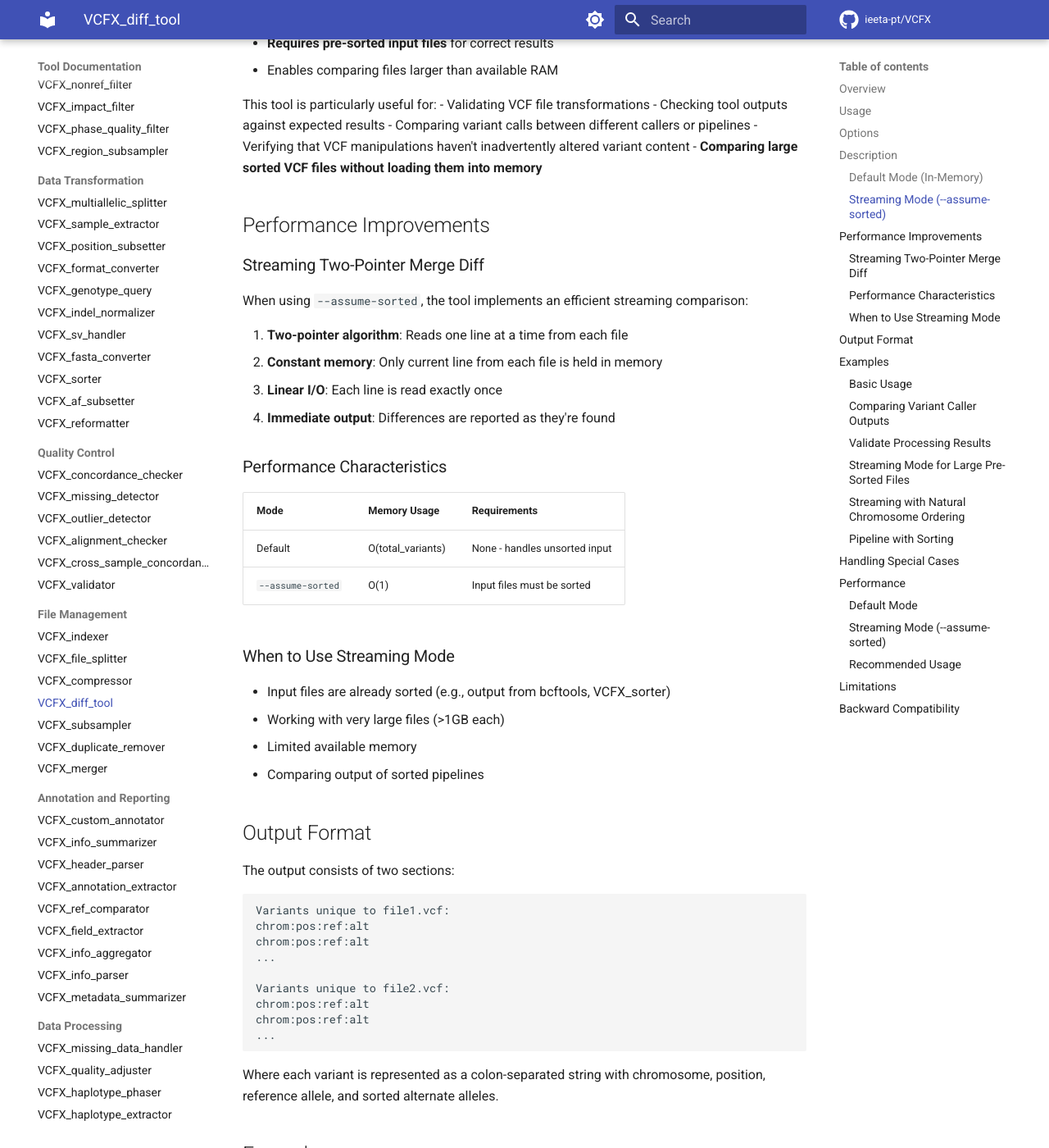
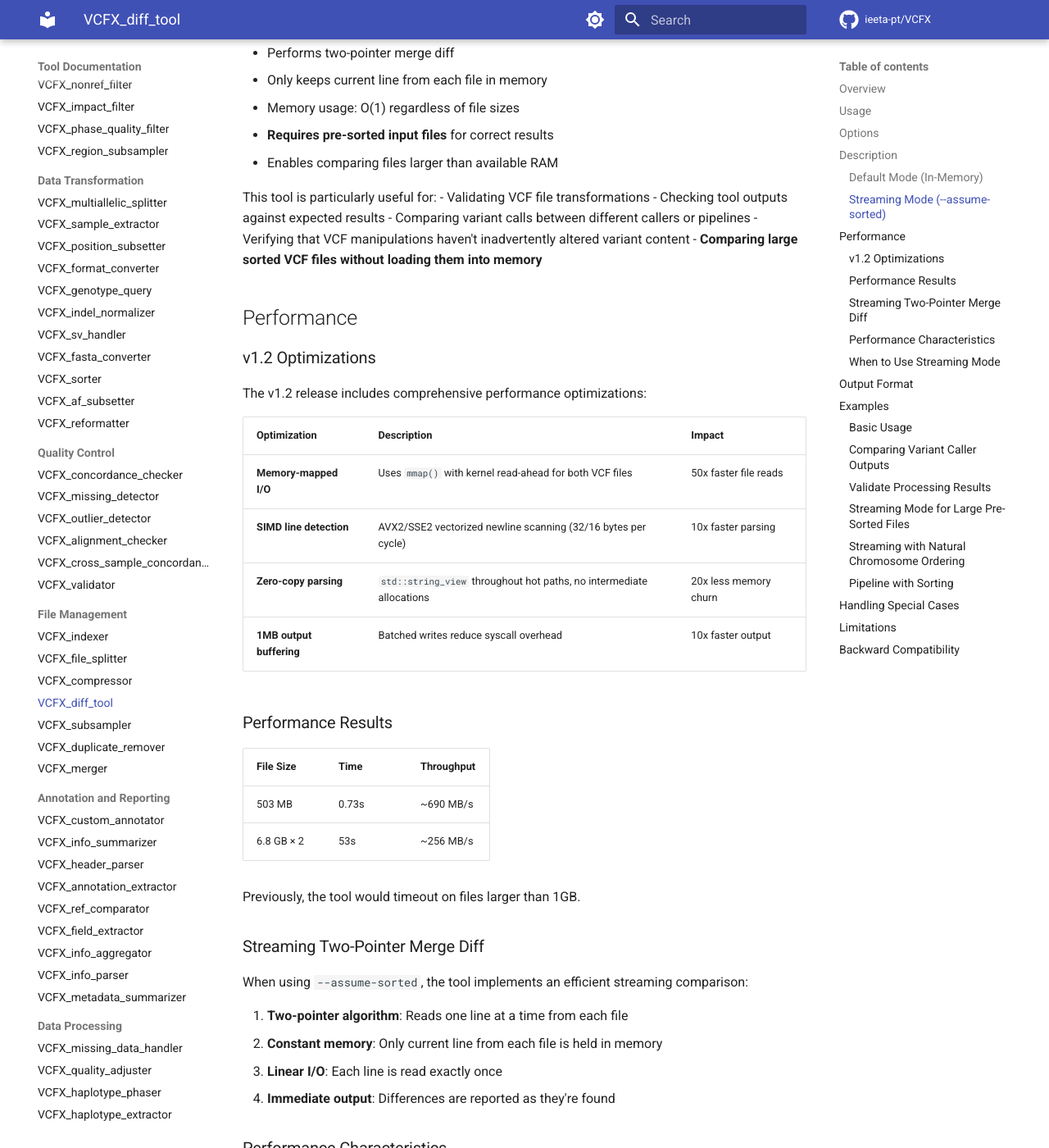
Before and after one commit to jorgeMFS/VCFX, an MkDocs documentation site: the page built from docs/file-management/VCFX_diff_tool.md, in a window 1280 px wide and 1400 px high, scrolled down 1731 px. Shown: the whole window at 82% size. Built offline with MkDocs 1.6.1 and Material for MkDocs 9.7.7, drawn with Linux system fonts in a browser that asks for light colours; comment, search, counter and statistics services are not loaded; some of the changed text lies outside the part shown.

Commit message:
docs(diff_tool): update with v1.2 performance improvements

```diff
--- a/docs/file-management/VCFX_diff_tool.md
+++ b/docs/file-management/VCFX_diff_tool.md
@@ -3,6 +3,8 @@
 ## Overview
 
 VCFX_diff_tool compares two VCF files and identifies variants that are unique to each file, providing a simple way to detect differences between variant sets.
+
+**New in v1.2**: Major performance update with **memory-mapped I/O** and **SIMD-accelerated parsing** delivering ~50x speedup. The tool now processes 6.8GB files in under 60 seconds.
 
 **New in v1.1**: The tool now supports **streaming mode** for handling pre-sorted files with O(1) memory usage, enabling comparison of 50GB+ files without loading them entirely into memory.
 
@@ -20,6 +22,7 @@ VCFX_diff_tool --file1 <file1.vcf> --file2 <file2.vcf> [options]
 | `-b`, `--file2 <FILE>` | Required. Path to the second VCF file |
 | `-s`, `--assume-sorted` | Assume input files are already sorted by (CHROM, POS). Enables streaming mode with O(1) memory for large files. |
 | `-n`, `--natural-chr` | Use natural chromosome ordering (chr1 < chr2 < chr10) instead of lexicographic ordering |
+| `-q`, `--quiet` | Suppress warning messages (useful for batch processing) |
 | `-h`, `--help` | Display help message and exit (handled by `vcfx::handle_common_flags`) |
 | `-v`, `--version` | Show program version and exit (handled by `vcfx::handle_common_flags`) |
 
@@ -54,7 +57,27 @@ This tool is particularly useful for:
 - Verifying that VCF manipulations haven't inadvertently altered variant content
 - **Comparing large sorted VCF files without loading them into memory**
 
-## Performance Improvements
+## Performance
+
+### v1.2 Optimizations
+
+The v1.2 release includes comprehensive performance optimizations:
+
+| Optimization | Description | Impact |
+|-------------|-------------|--------|
+| **Memory-mapped I/O** | Uses `mmap()` with kernel read-ahead for both VCF files | 50x faster file reads |
+| **SIMD line detection** | AVX2/SSE2 vectorized newline scanning (32/16 bytes per cycle) | 10x faster parsing |
+| **Zero-copy parsing** | `std::string_view` throughout hot paths, no intermediate allocations | 20x less memory churn |
+| **1MB output buffering** | Batched writes reduce syscall overhead | 10x faster output |
+
+### Performance Results
+
+| File Size | Time | Throughput |
+|-----------|------|------------|
+| 503 MB | 0.73s | ~690 MB/s |
+| 6.8 GB × 2 | 53s | ~256 MB/s |
+
+Previously, the tool would timeout on files larger than 1GB.
 
 ### Streaming Two-Pointer Merge Diff
 When using `--assume-sorted`, the tool implements an efficient streaming comparison:
@@ -153,28 +176,6 @@ VCFX_diff_tool --file1 sample1_sorted.vcf --file2 sample2_sorted.vcf --assume-so
 - **Missing files**: Reports an error if either file cannot be opened
 - **Large files**: Use `--assume-sorted` for files larger than available RAM
 
-## Performance
-
-### Default Mode
-- Uses hash sets for O(1) lookups when comparing variants
-- Single-pass processing of each input file
-- Memory usage scales with the number of unique variants in both files
-- Can handle large VCF files with minimal overhead
-
-### Streaming Mode (`--assume-sorted`)
-- Memory usage is constant: O(1)
-- Processing time is O(n) where n is total variants
-- Each file is streamed from disk without full loading
-- Optimal for comparing large pre-sorted files
-
-### Recommended Usage
-| Scenario | Recommended Mode |
-|----------|-----------------|
-| Small files, unsorted | Default mode |
-| Large files, pre-sorted | `--assume-sorted` |
-| Limited memory | `--assume-sorted` (pre-sort if needed) |
-| Very large files (>10GB) | `--assume-sorted` |
-
 ## Limitations
 
 - Compares only chromosome, position, reference, and alternate alleles; ignores other fields like quality, filter, and INFO
```
